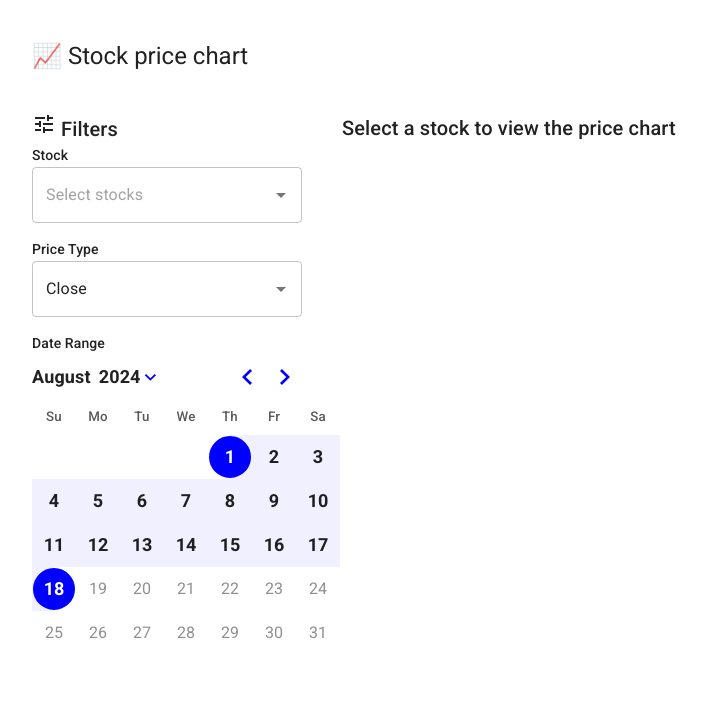
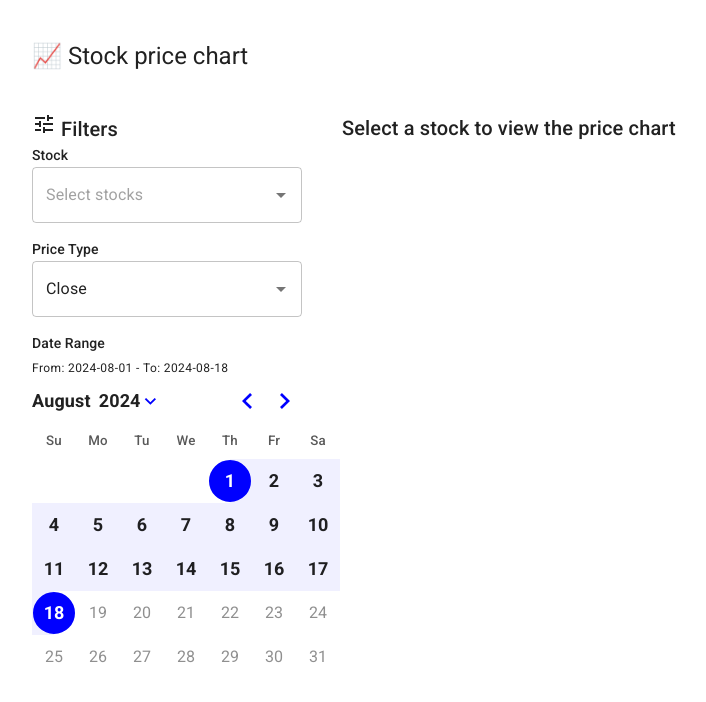
Before and after one commit to yaminmhd/stock-price-chart, a React (Vite) app: page / in a window 1280 px wide. Shown: the top 702 px of the page, without its empty margins (8-714 px from the left). Built offline with nearby package versions, Linux system fonts and the light colour scheme.

Commit message:
display selected date range

```diff
--- a/src/api/stockPrices/stockPrices.ts
+++ b/src/api/stockPrices/stockPrices.ts
@@ -2,6 +2,7 @@ import { AxiosResponse } from "axios";
 import { api } from "../base";
 import { DateRange } from "react-day-picker";
 import { format } from "date-fns";
+import { DATE_RANGE_FORMAT } from "../../components/DateRangePicker";
 
 type StockResult = {
   v: number; // volume
@@ -29,8 +30,11 @@ const getStockPrice = async (
   ticker: string,
   selectedDateRange: DateRange
 ): Promise<AxiosResponse<StockApiResponse>> => {
-  const fromDate = format(selectedDateRange?.from || new Date(), "yyyy-MM-dd");
-  const toDate = format(selectedDateRange?.to || new Date(), "yyyy-MM-dd");
+  const fromDate = format(
+    selectedDateRange?.from || new Date(),
+    DATE_RANGE_FORMAT
+  );
+  const toDate = format(selectedDateRange?.to || new Date(), DATE_RANGE_FORMAT);
   return await api.get(
     `${
       import.meta.env.VITE_POLYGON_BASE_URL
--- a/src/components/DateRangePicker/DateRangePicker.tsx
+++ b/src/components/DateRangePicker/DateRangePicker.tsx
@@ -1,13 +1,27 @@
-import { Box } from "@mui/material";
-import { subYears } from "date-fns";
+import { Box, Typography } from "@mui/material";
+import { subYears, format } from "date-fns";
 import { DayPicker } from "react-day-picker";
 import "react-day-picker/style.css";
 import useStockChartStore from "../../store/useStockChartStore";
 
+export const DATE_RANGE_FORMAT = "yyyy-MM-dd";
+
 const DateRangePicker = () => {
   const { selectedRange, setSelectedRange } = useStockChartStore();
+  const displaySelectedDateRange = () => {
+    return (
+      <Typography variant="caption">
+        {`From: ${format(
+          selectedRange?.from || new Date(),
+          DATE_RANGE_FORMAT
+        )}`}{" "}
+        - {`To: ${format(selectedRange?.to || new Date(), DATE_RANGE_FORMAT)}`}
+      </Typography>
+    );
+  };
   return (
     <Box data-testid="date-range-picker">
+      {displaySelectedDateRange()}
       <DayPicker
         mode="range"
         required
--- a/src/components/DateRangePicker/index.ts
+++ b/src/components/DateRangePicker/index.ts
@@ -1 +1,4 @@
-export { default as DateRangePicker } from "./DateRangePicker";
+export {
+  DATE_RANGE_FORMAT,
+  default as DateRangePicker,
+} from "./DateRangePicker";
```
Also changed, not shown: 1 other file (tests, documents, lock files or other folders).
